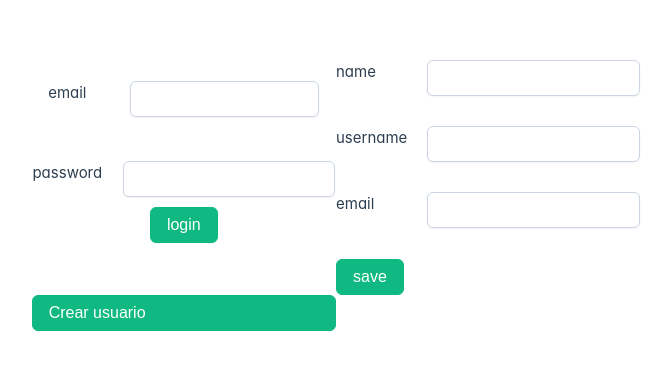
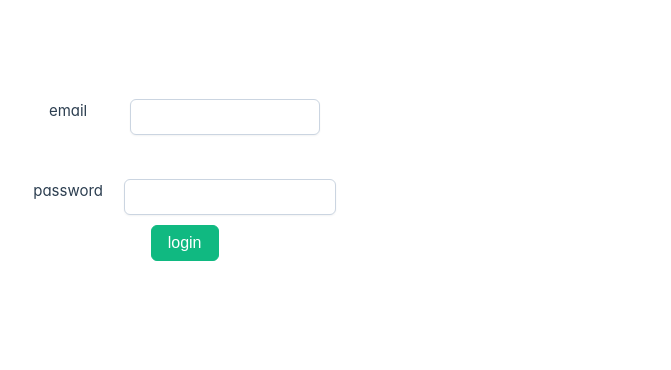
Before and after one commit to Aplicaciones-Web-SI730-2401-WX53/Front-End, a Vue app: page / in a window 1280 px wide. Shown: the part 220-590 px from the top of the page, without its empty margins (304-975 px from the left). Built offline with nearby package versions, Linux system fonts and the light colour scheme; a web font is replaced by a local one.

Commit message:
feat: add routes

```diff
--- a/package.json
+++ b/package.json
@@ -13,7 +13,8 @@
   "dependencies": {
     "primevue": "^3.51.0",
     "vue": "^3.4.21",
-    "vue-i18n": "^9.11.1"
+    "vue-i18n": "^9.11.1",
+    "vue-router": "^4.3.0"
   },
   "devDependencies": {
     "@rushstack/eslint-patch": "^1.3.3",
--- a/src/App.vue
+++ b/src/App.vue
@@ -1,13 +1,8 @@
 <script setup>
-import MainLogin from '@/components/main-login.component.vue'
-import CreateUser from '@/components/create-user.component.vue'
-import ListUser from '@/components/list-user.component.vue'
 </script>
 
 <template>
-  <main-login />
-  <create-user />
-  <list-user />
+  <router-view></router-view>
 </template>
 
 <style scoped></style>
--- a/src/main.js
+++ b/src/main.js
@@ -7,6 +7,7 @@ import 'primevue/resources/themes/aura-light-green/theme.css'
 import Button from 'primevue/button'
 import InputText from 'primevue/inputtext'
 import i18n from '@/locale/i18n.js'
+import router from "@/router.js";
 
 const app = createApp(App)
 
@@ -15,4 +16,5 @@ app.component('pv-button', Button)
 app.component('pv-input-text', InputText)
 
 app.use(i18n)
+app.use(router)
 app.mount('#app')
--- /dev/null
+++ b/src/router.js
@@ -0,0 +1,17 @@
+import { createMemoryHistory, createRouter } from 'vue-router'
+import CreateUserComponent from "@/components/create-user.component.vue";
+import MainLoginComponent from "@/components/main-login.component.vue";
+import ListUserComponent from "@/components/list-user.component.vue";
+
+const routes = [
+    { path: '/', component: MainLoginComponent },
+    { path: '/users', component: ListUserComponent },
+    { path: '/create-user', component: CreateUserComponent },
+]
+
+const router = createRouter({
+    history: createMemoryHistory(),
+    routes,
+})
+
+export default  router;
```
Also changed, not shown: 1 other file (tests, documents, lock files or other folders).
